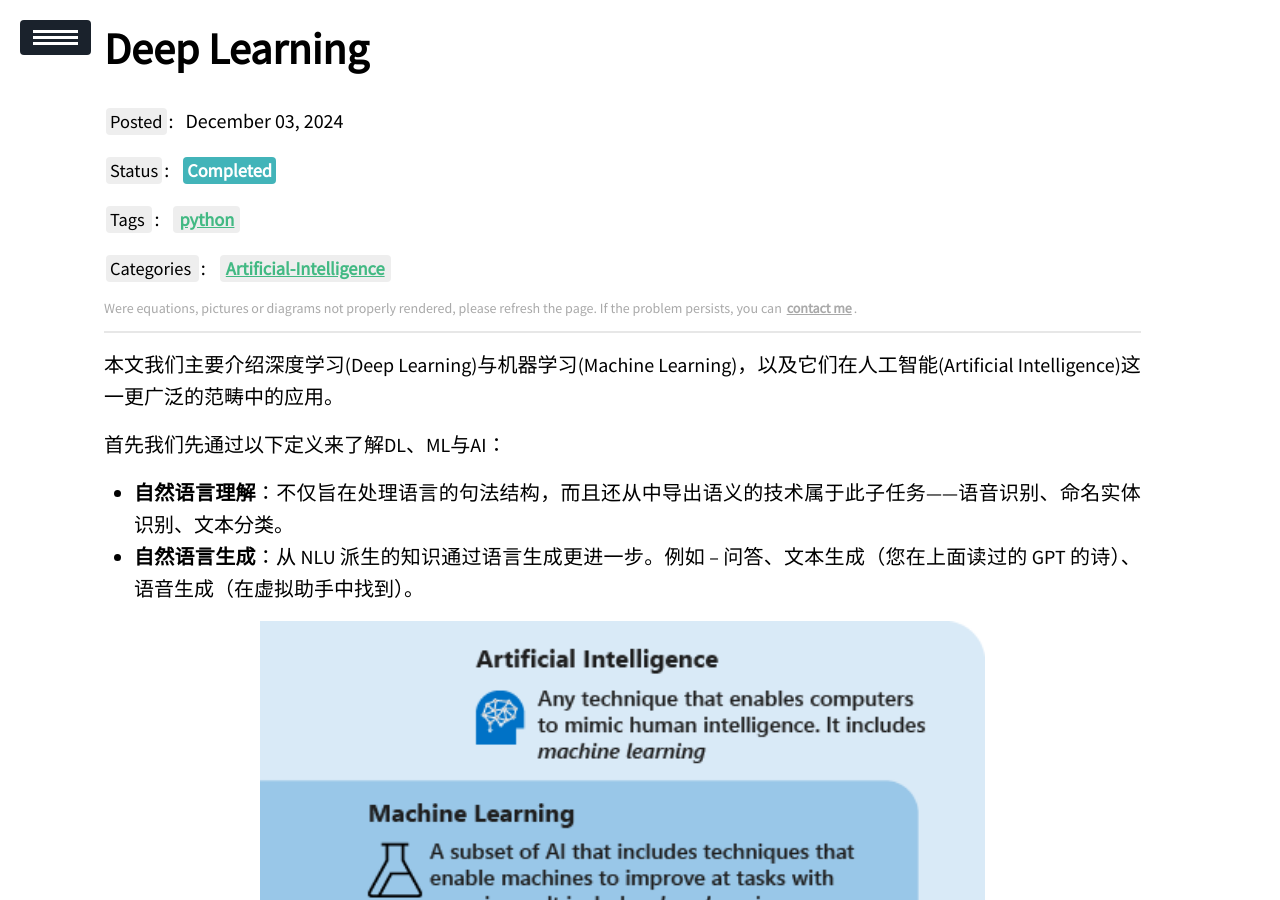
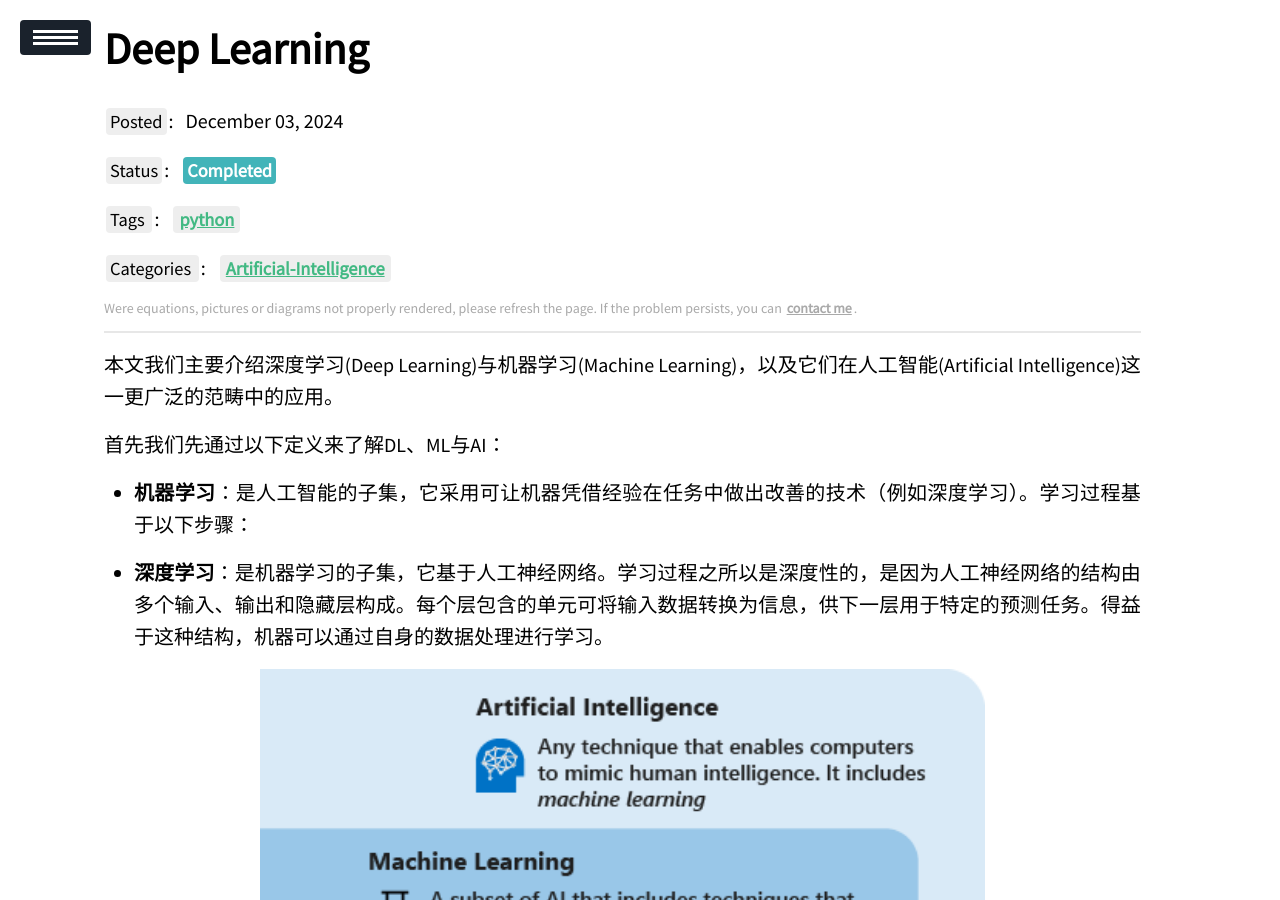
Before and after one commit to ssskz/ssskz.github.io, a Jekyll site: the page built from _posts/2024-12-3-Deep-Learning.md, in a window 1280 px wide and 900 px high. Built offline with Jekyll 4.4.1, drawn with Linux system fonts in a browser that asks for light colours; our own code applies the rules of GitHub Pages for plain Markdown files; a script that is not in the unit is left out.

Commit message:
11
Signed-off-by: ssskz <12497590+ssskz@user.noreply.gitee.com>

```diff
--- a/_posts/2024-12-3-Deep-Learning.md
+++ b/_posts/2024-12-3-Deep-Learning.md
@@ -13,7 +13,9 @@ description: Deep learning, or representation learning, is a branch or subfield
 
 首先我们先通过以下定义来了解DL、ML与AI：
 
-- **自然语言理解**：不仅旨在处理语言的句法结构，而且还从中导出语义的技术属于此子任务——语音识别、命名实体识别、文本分类。
-- **自然语言生成**：从 NLU 派生的知识通过语言生成更进一步。例如 – 问答、文本生成（您在上面读过的 GPT 的诗）、语音生成（在虚拟助手中找到）。
+- **机器学习**：是人工智能的子集，它采用可让机器凭借经验在任务中做出改善的技术（例如深度学习）。学习过程基于以下步骤：
+
+- **深度学习**：是机器学习的子集，它基于人工神经网络。学习过程之所以是深度性的，是因为人工神经网络的结构由多个输入、输出和隐藏层构成。每个层包含的单元可将输入数据转换为信息，供下一层用于特定的预测任务。得益于这种结构，机器可以通过自身的数据处理进行学习。
+
 
 <img src="https://ssskz.github.io/materials/DL/DL_ML.png" width="70%">
```
